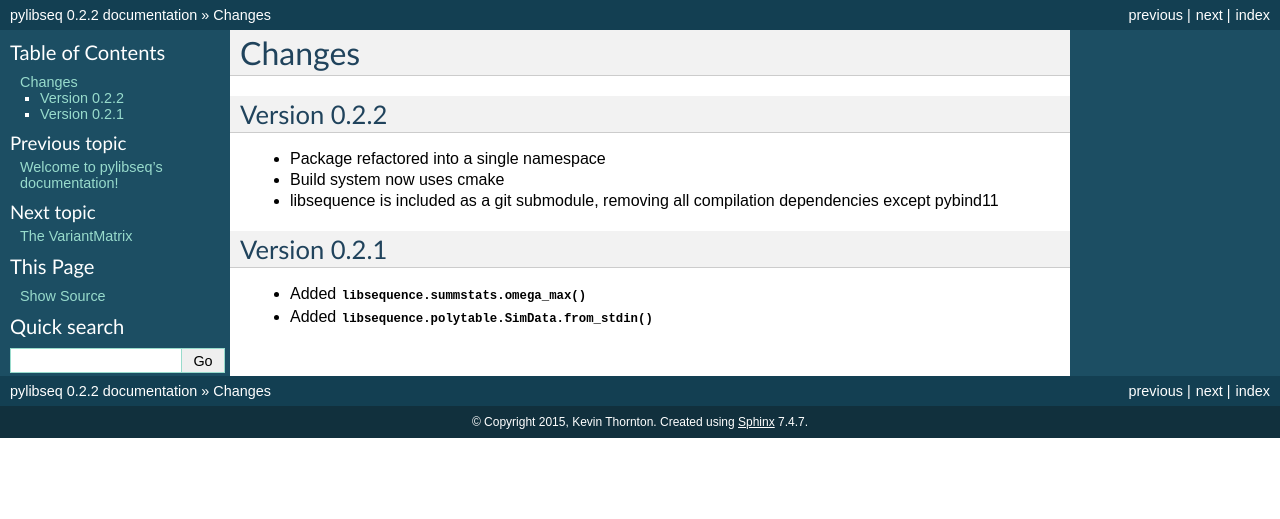
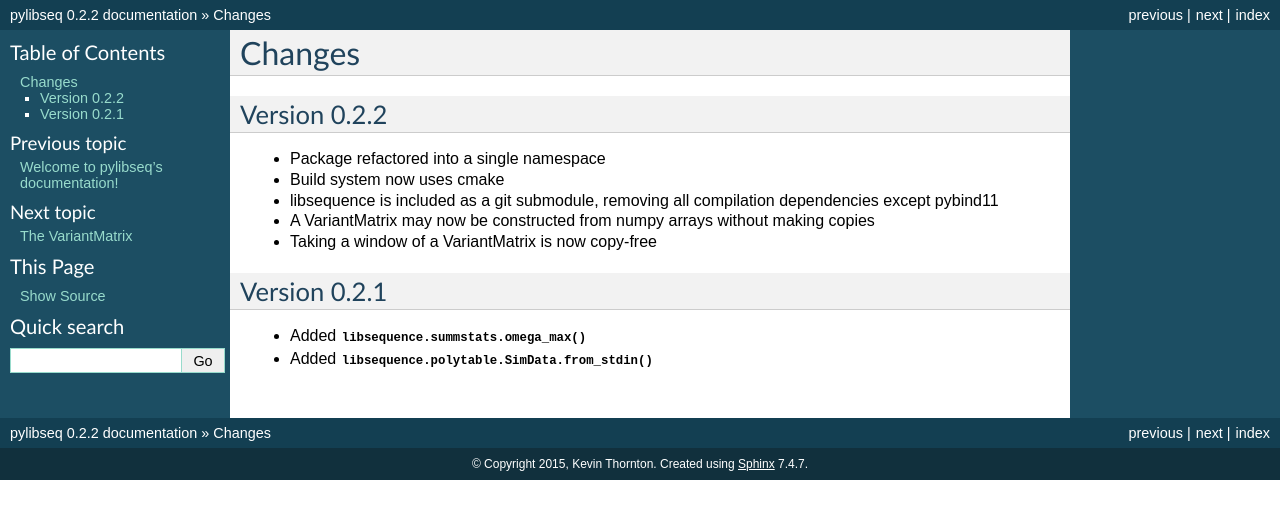
Before and after one commit to molpopgen/pylibseq, a Sphinx documentation site: the page built from docs/pages/changes.rst, in a window 1280 px wide. Shown: the top 519 px of the page. Built offline with Sphinx 7.4.7, drawn with Linux system fonts in a browser that asks for light colours.

Commit message:
Update change log.

```diff
--- a/docs/pages/changes.rst
+++ b/docs/pages/changes.rst
@@ -7,6 +7,8 @@ Version 0.2.2
 * Package refactored into a single namespace
 * Build system now uses cmake
 * libsequence is included as a git submodule, removing all compilation dependencies except pybind11
+* A VariantMatrix may now be constructed from numpy arrays without making copies
+* Taking a window of a VariantMatrix is now copy-free
 
 Version 0.2.1
 ----------------------------------
```
